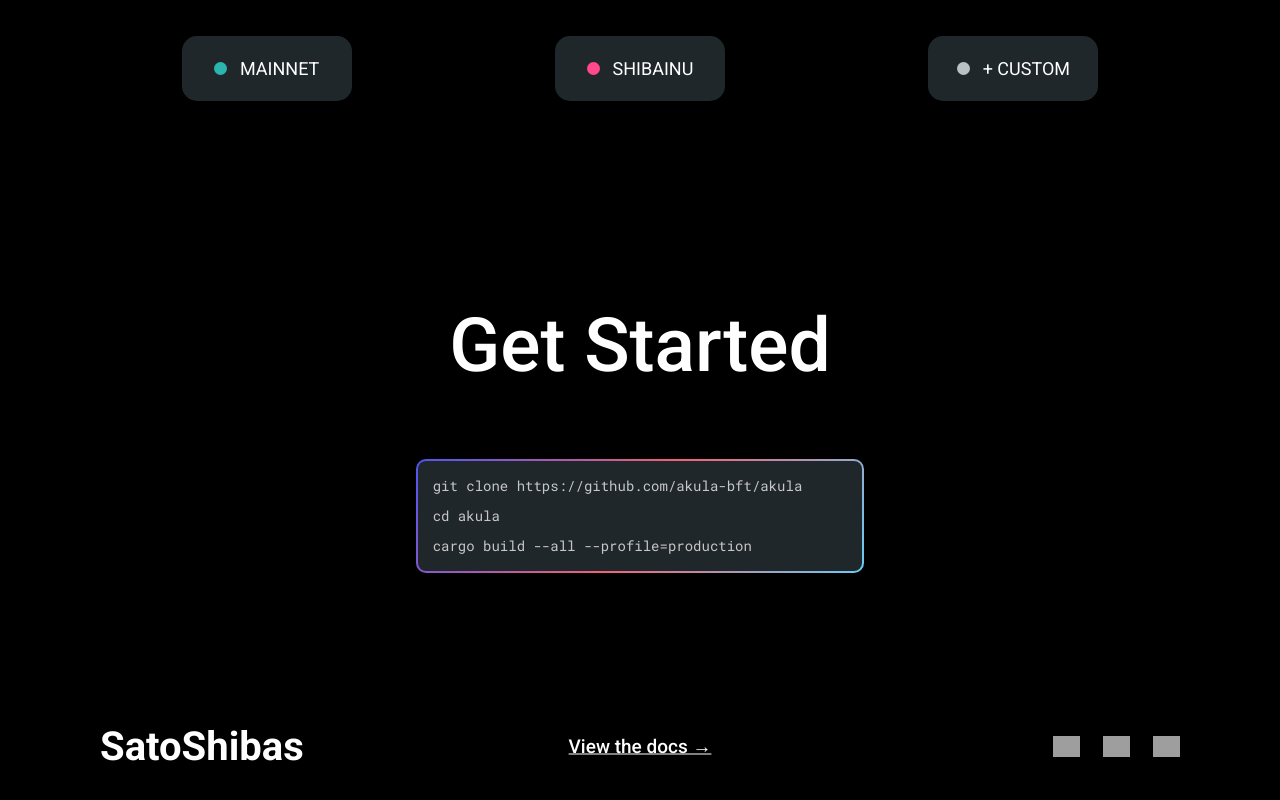
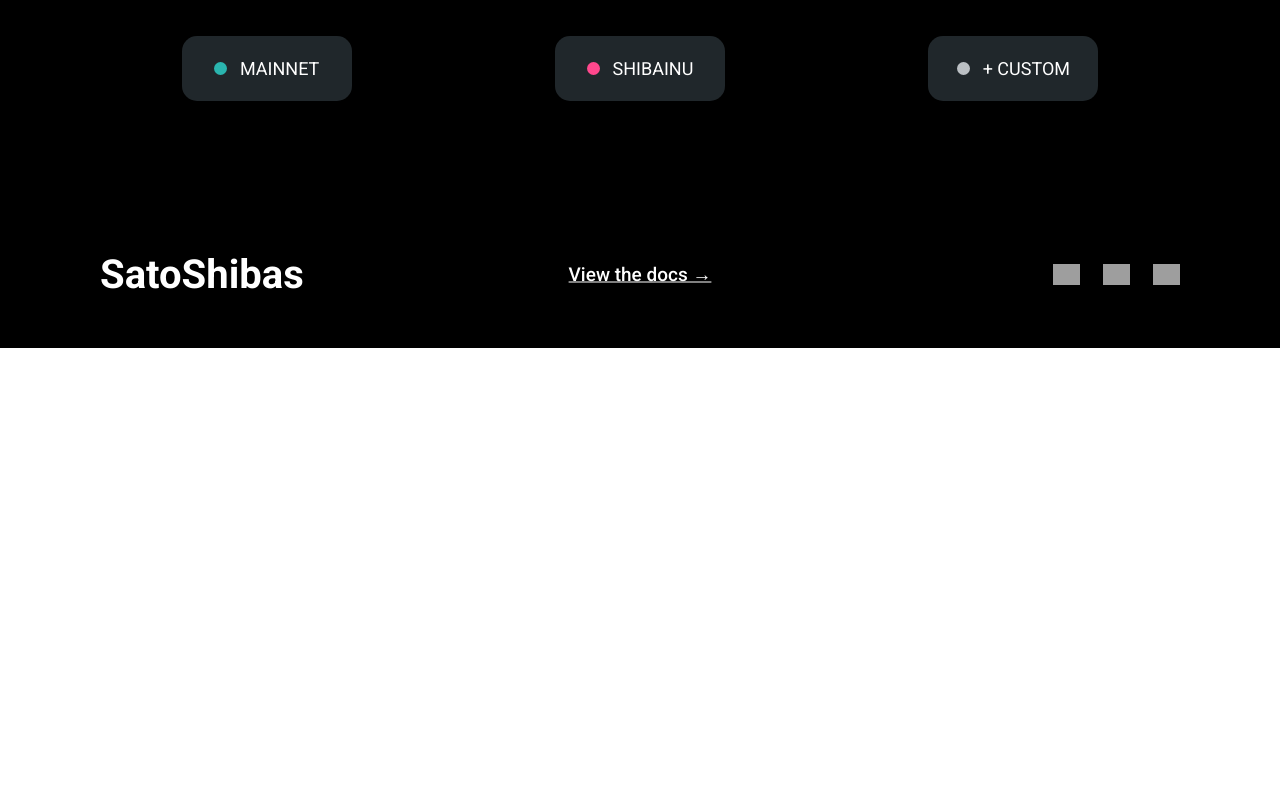
Before and after one commit to Satoshibas-com/LandingPage, a React (Create React App) app: page / in a window 1280 px wide. Shown: the part 4034-4834 px from the top of the page. After the commit the page ends 4382 px from the top, so only its background shows below. Built offline with nearby package versions, Linux system fonts and the light colour scheme; grey boxes are pictures that could not be loaded.

Commit message:
Update App.tsx

```diff
--- a/src/App.tsx
+++ b/src/App.tsx
@@ -5,7 +5,6 @@
 import Hero from "./components/Hero";
 import Networks from "./components/Networks";
 import Supporters from "./components/Supporters";
-import GetStarted from "./components/GetStarted";
 
 const StyledApp = styled.div`
   width: 100%;
@@ -25,7 +24,6 @@
       <Performance />
       <Supporters />
       <Networks />
-      <GetStarted />
       <Footer />
     </StyledApp>
   );
```
